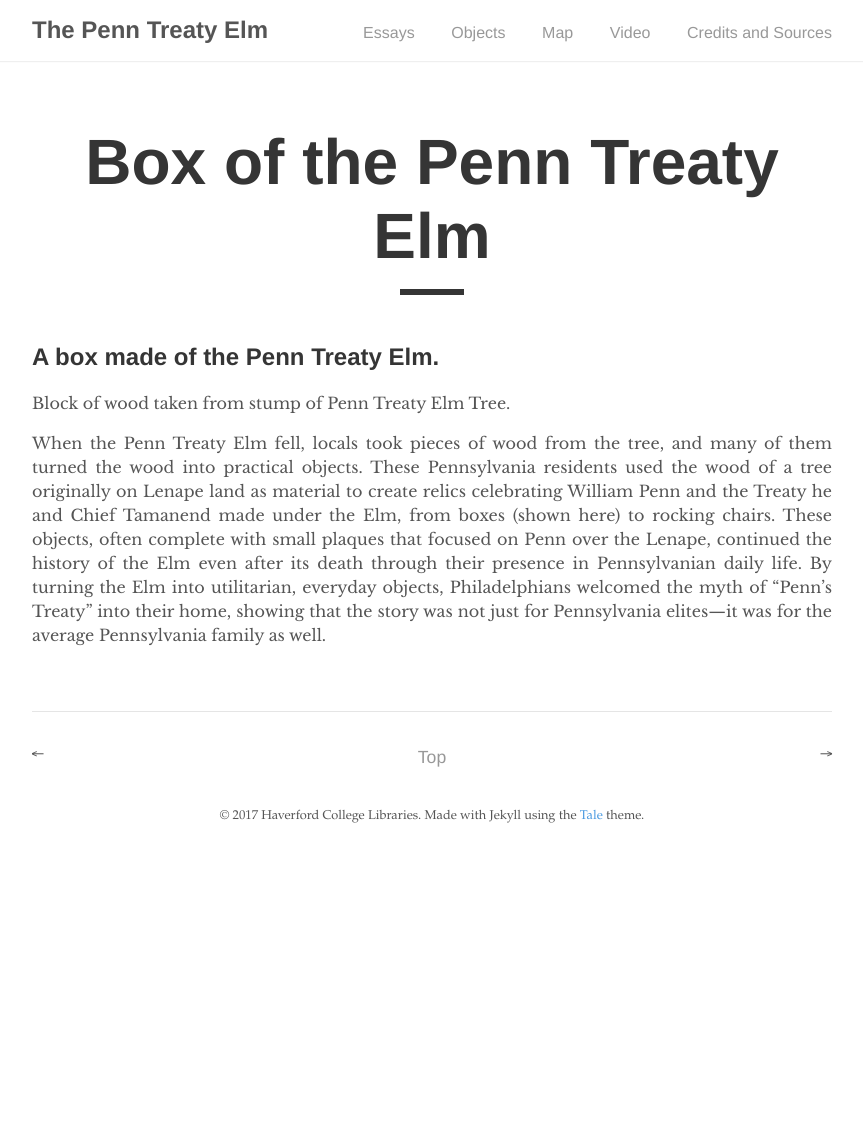
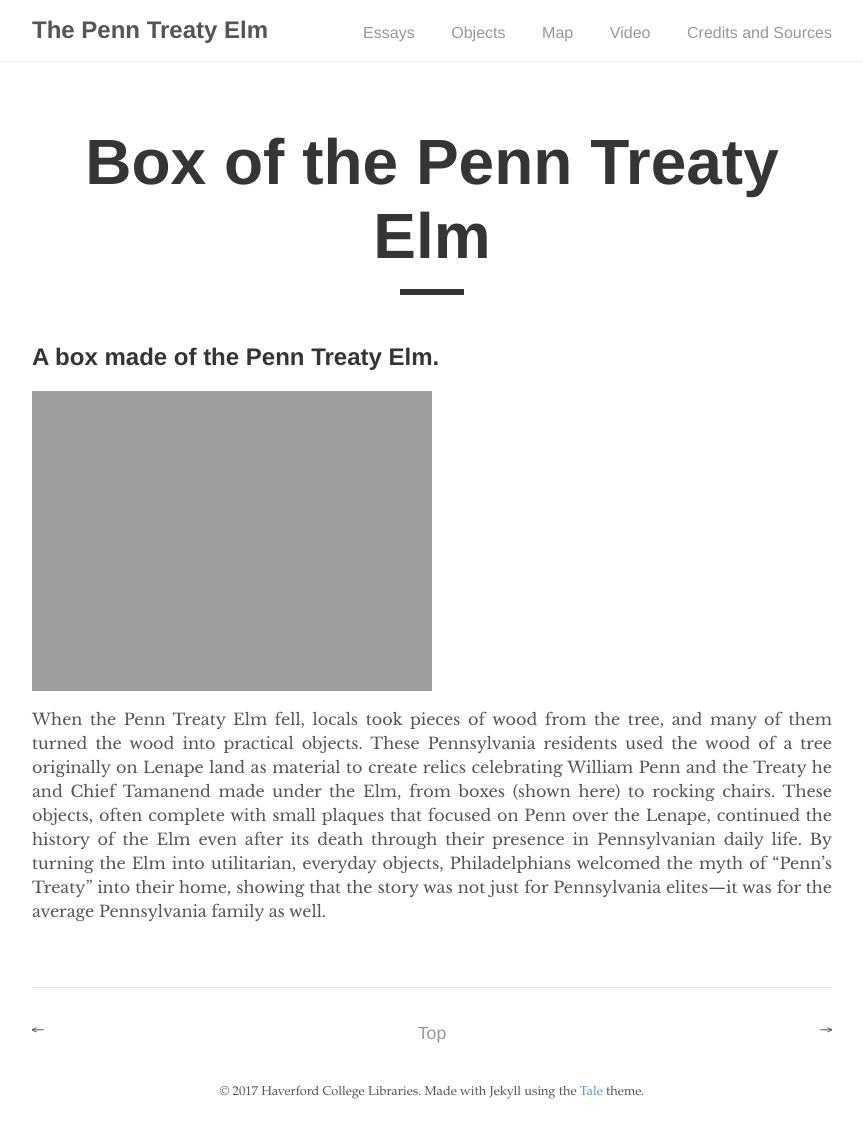
Before and after one commit to mzarafon/penn-treaty-elm, a Jekyll site: the page built from _posts/2017-10-04-box_of_penn_treaty_elm.md, in a window 1280 px wide. Shown: the whole page, without its empty margins (208-1071 px from the left). Built offline with Jekyll 4.4.1, drawn with Linux system fonts in a browser that asks for light colours; before the commit the page ends 900 px from its top, so only the background shows below that.

Commit message:
Update 2017-10-04-box_of_penn_treaty_elm.md

```diff
--- a/_posts/2017-10-04-box_of_penn_treaty_elm.md
+++ b/_posts/2017-10-04-box_of_penn_treaty_elm.md
@@ -6,6 +6,6 @@
 
 ## A box made of the Penn Treaty Elm.
 
-Block of wood taken from stump of Penn Treaty Elm Tree.
+![]({{ "/Ayers003.jpg" | prepend: site.url }})
 
 When the Penn Treaty Elm fell, locals took pieces of wood from the tree, and many of them turned the wood into practical objects. These Pennsylvania residents used the wood of a tree originally on Lenape land as material to create relics celebrating William Penn and the Treaty he and Chief Tamanend made under the Elm, from boxes (shown here) to rocking chairs. These objects, often complete with small plaques that focused on Penn over the Lenape, continued the history of the Elm even after its death through their presence in Pennsylvanian daily life. By turning the Elm into utilitarian, everyday objects, Philadelphians welcomed the myth of “Penn’s Treaty” into their home, showing that the story was not just for Pennsylvania elites—it was for the average Pennsylvania family as well.
```
